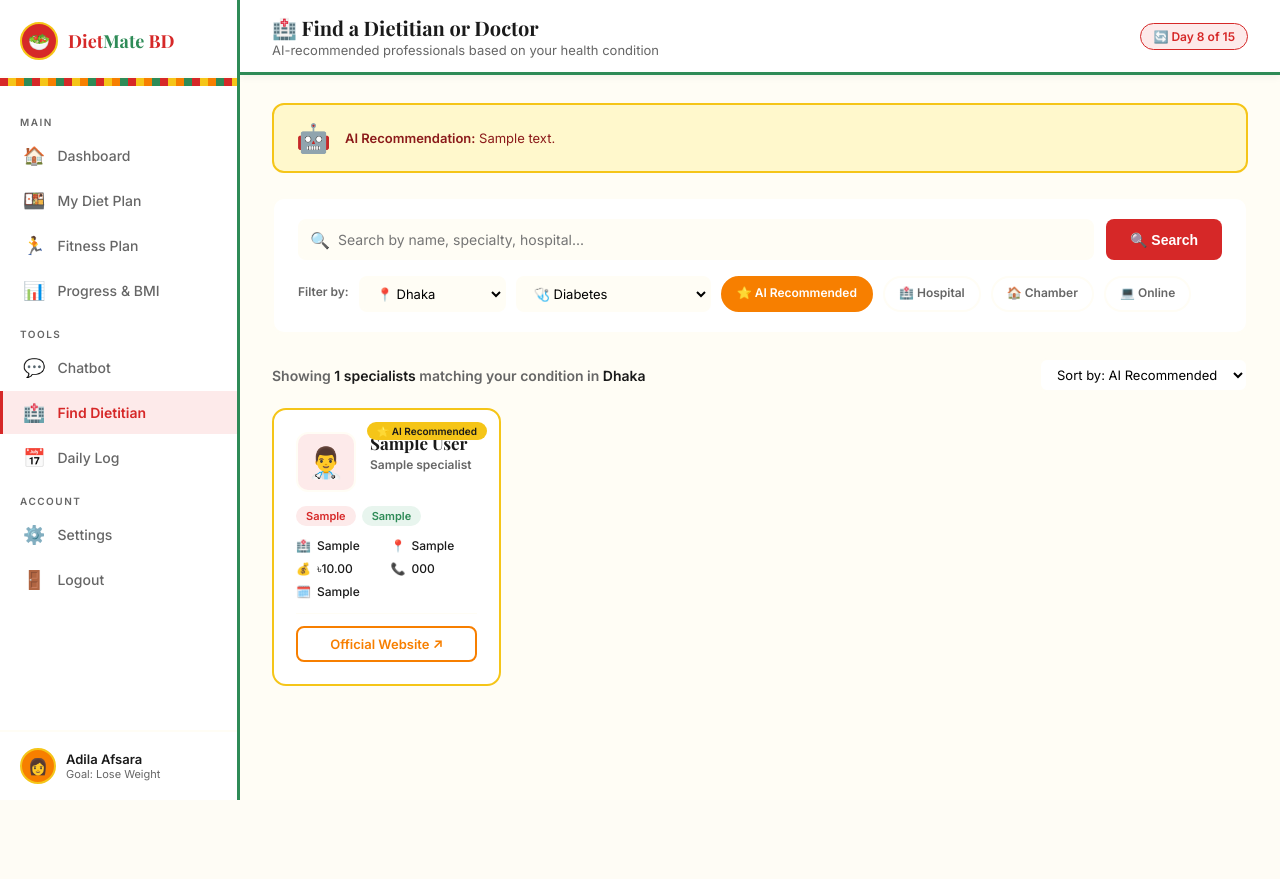
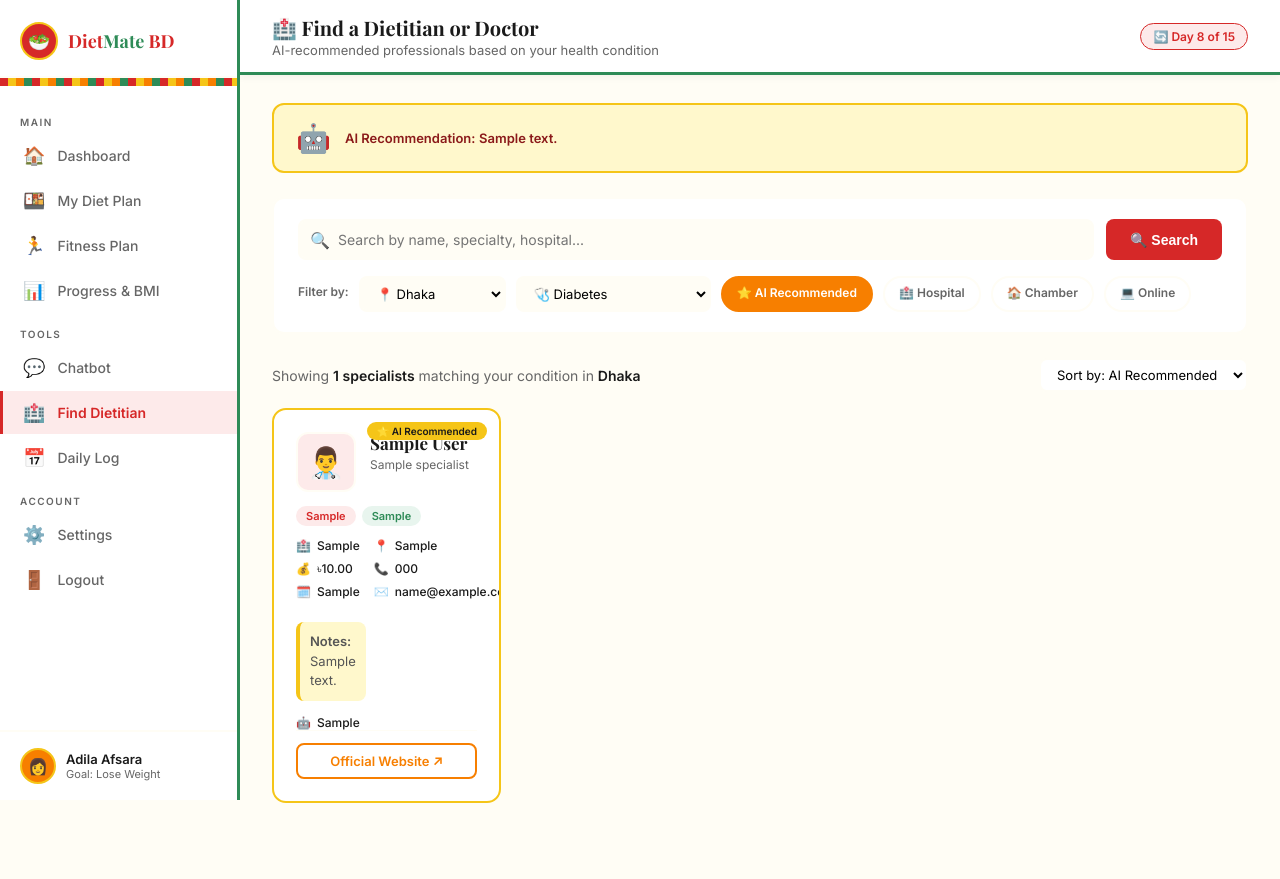
Before and after one commit to adila-afsara/Smart-Diet-Fitness-Planner, a Django app: template templates/DietMate_medical_specialist.html in a window 1280 px wide. Before the commit the page ends 800 px from the top, so only its background shows below. Run offline with Django 5.2, Linux system fonts and the light colour scheme; tables that the repository leaves empty hold one stand-in row (values such as "Sample post"); the template is opened without the code that fills it: values that come from a table or form of the project are taken from there, most other values are stand-ins (such as "Sample title", 1, 10 or a date in 2020).

Commit message:
Update DietMate_medical_specialist.html
added Doctor's note, email item value, changes in css

```diff
--- a/templates/DietMate_medical_specialist.html
+++ b/templates/DietMate_medical_specialist.html
@@ -132,6 +132,18 @@
     .external-btn { flex: 1; background: transparent; color: var(--orange); border: 2px solid var(--orange); border-radius: 8px; padding: 8px; font-size: 13px; font-weight: 600; cursor: pointer; transition: all 0.2s; text-decoration: none; text-align: center; display: inline-block; white-space: nowrap; }
     .external-btn:hover { background: var(--orange); color: white; }
 
+    /* DOCTOR'S NOTE */
+    .doctor-notes{
+    margin-top:15px;
+    padding:10px;
+    background:#FFF8CC;
+    border-left:4px solid #F5C518;
+    border-radius:8px;
+    font-size:13px;
+    color:#555;
+    line-height:1.5;
+   }
+
     /* ── PAGINATION ── */
     .pagination { display: flex; justify-content: center; gap: 8px; margin-top: 8px; }
     .page-btn { width: 36px; height: 36px; border-radius: 8px; border: 2px solid var(--offwhite); background: var(--white); font-size: 13px; font-weight: 600; cursor: pointer; display: flex; align-items: center; justify-content: center; transition: all 0.2s; color: var(--muted); }
@@ -187,7 +199,7 @@
       <div class="ai-banner">
         <div class="ai-banner-icon">🤖</div>
         <div class="ai-banner-text">
-          <strong>AI Recommendation:</strong>  {{ summary }}<strong>
+          <strong>AI Recommendation:</strong> <strong>{{ summary }}</strong>
         </div>
       </div>
 
@@ -324,8 +336,31 @@
               {% endif %}
           </span>
       </div>
+      <div class="detail-item">
+           ✉️
+           <span class="detail-value">
+            {% if specialist.email %}
+             {{ specialist.email }}
+            {% else %}
+               Not Available
+            {% endif %}
+          </span>
+      </div>
 
-    </div>
+      {% if specialist.notes %}
+      <div class="doctor-notes">
+        <strong>Notes:</strong>
+        {{ specialist.notes }}
+      </div>
+      {% endif %}
+      </div>
+
+      <div class="detail-item">
+          🤖
+         <span class="detail-value">
+           {{ specialist.source }}
+        </span>
+      </div>
 
     <div class="doctor-footer">
 
```
